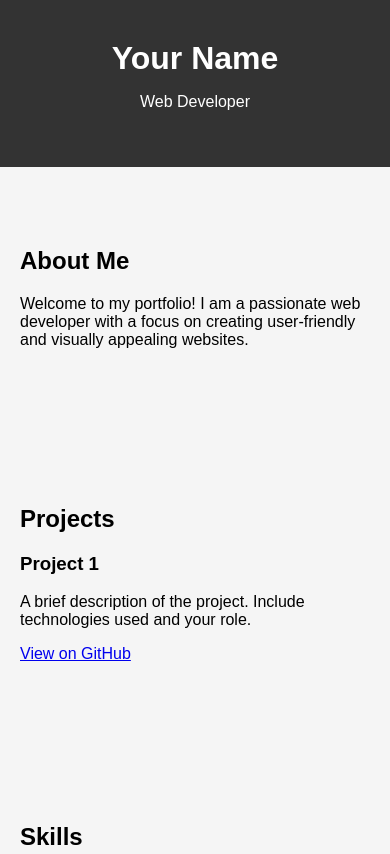
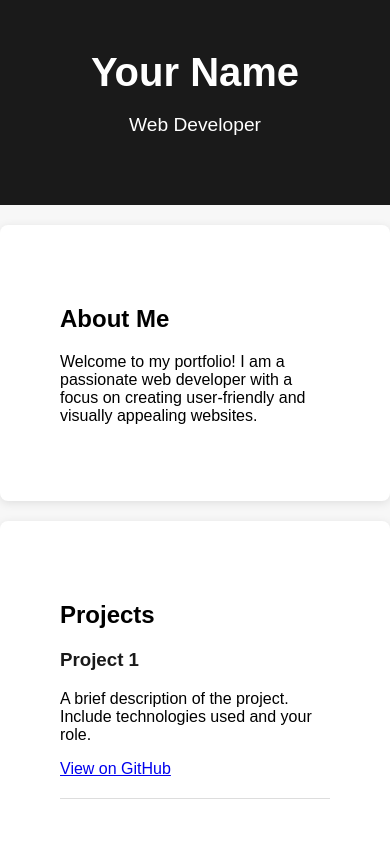
Before and after one commit to harshita2319/harshitadhingra.github.io, a plain HTML site: page index.html in a window 390 px wide. Shown: the top 854 px of the page. Drawn offline with Linux system fonts and the light colour scheme.

Commit message:
i changes

```diff
--- a/index.html
+++ b/index.html
@@ -5,21 +5,18 @@
     <meta name="viewport" content="width=device-width, initial-scale=1.0">
     <title>Your Name - Portfolio</title>
     <link rel="stylesheet" href="styles.css">
-    <!-- Add any additional stylesheets or libraries here -->
-
-    <!-- Example of including external JavaScript -->
     <script defer src="script.js"></script>
 </head>
 <body>
 
-    <header>
+    <header class="hero">
         <div class="container">
             <h1>Your Name</h1>
             <p>Web Developer</p>
         </div>
     </header>
 
-    <section id="about">
+    <section id="about" class="section">
         <div class="container">
             <h2>About Me</h2>
             <p>Welcome to my portfolio! I am a passionate web developer with a focus on creating user-friendly and visually appealing websites.</p>
@@ -27,7 +24,7 @@
         </div>
     </section>
 
-    <section id="projects">
+    <section id="projects" class="section">
         <div class="container">
             <h2>Projects</h2>
             <div class="project">
@@ -39,7 +36,7 @@
         </div>
     </section>
 
-    <section id="skills">
+    <section id="skills" class="section">
         <div class="container">
             <h2>Skills</h2>
             <ul>
@@ -52,7 +49,7 @@
         </div>
     </section>
 
-    <section id="contact">
+    <section id="contact" class="section">
         <div class="container">
             <h2>Contact Me</h2>
             <p>Feel free to reach out! You can contact me at yourname@example.com.</p>
--- a/script.js
+++ b/script.js
@@ -1,5 +1,16 @@
-// Example JavaScript file
 document.addEventListener('DOMContentLoaded', function () {
-    // You can add your interactive features here
-    console.log('DOM loaded');
+    // Add interactivity here
+
+    // Example: Hover effect for project entries
+    const projectEntries = document.querySelectorAll('.project');
+
+    projectEntries.forEach(entry => {
+        entry.addEventListener('mouseover', function () {
+            this.style.backgroundColor = '#f2f2f2';
+        });
+
+        entry.addEventListener('mouseout', function () {
+            this.style.backgroundColor = '#fff';
+        });
+    });
 });
--- a/styles.css
+++ b/styles.css
@@ -4,7 +4,7 @@ body {
     font-family: 'Arial', sans-serif;
     margin: 0;
     padding: 0;
-    background-color: #f5f5f5;
+    background-color: #f7f7f7;
 }
 
 .container {
@@ -13,23 +13,38 @@ body {
     padding: 20px;
 }
 
-header {
-    background-color: #333;
+header.hero {
+    background-color: #1a1a1a;
     color: #fff;
-    padding: 20px 0;
+    padding: 50px 0;
     text-align: center;
 }
 
-header h1 {
+header.hero h1 {
     margin: 0;
+    font-size: 3em;
 }
 
-section {
-    padding: 40px 0;
+header.hero p {
+    font-size: 1.5em;
+}
+
+.section {
+    background-color: #fff;
+    box-shadow: 0px 2px 10px rgba(0, 0, 0, 0.1);
+    margin: 20px 0;
+    padding: 40px;
+    border-radius: 8px;
 }
 
 .project {
     margin-bottom: 20px;
+    border-bottom: 1px solid #ddd;
+    padding-bottom: 20px;
+}
+
+.project h3 {
+    color: #1a1a1a;
 }
 
 ul {
@@ -41,5 +56,20 @@ footer {
     background-color: #333;
     color: #fff;
     text-align: center;
-    padding: 10px 0;
+    padding: 20px 0;
 }
+
+/* Responsive Styles */
+@media screen and (max-width: 768px) {
+    header.hero {
+        padding: 30px 0;
+    }
+
+    header.hero h1 {
+        font-size: 2.5em;
+    }
+
+    header.hero p {
+        font-size: 1.2em;
+    }
+}
```
